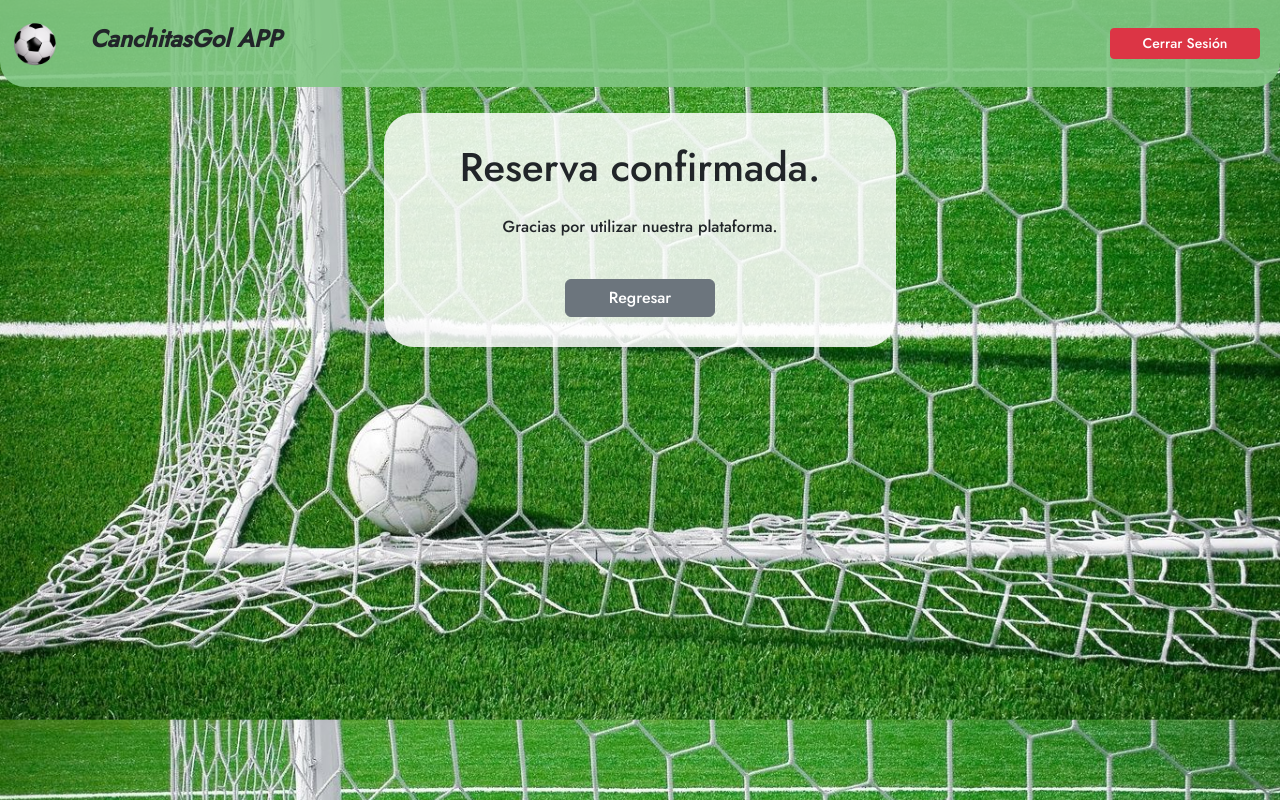
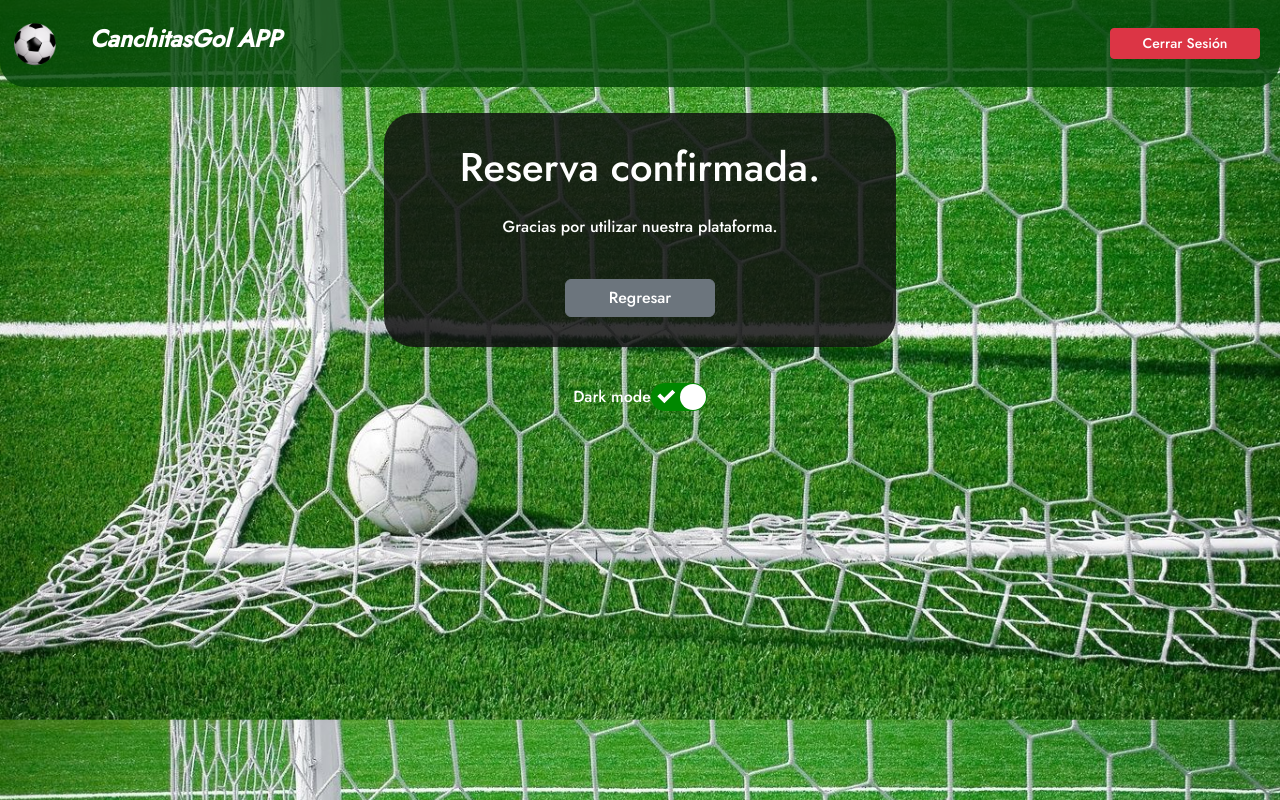
Before and after one commit to salinasariel/TUP-LC3TT-G13, a React (Create React App) app in the folder proyect-g13/: page /okreserve in a window 1280 px wide. Built offline with nearby package versions, Linux system fonts and the light colour scheme.

Commit message:
black and white switch

```diff
--- a/package.json
+++ b/package.json
@@ -1,5 +1,6 @@
 {
   "dependencies": {
+    "react-switch": "^7.0.0",
     "react-toastify": "^9.1.3"
   }
 }
--- a/proyect-g13/src/App.css
+++ b/proyect-g13/src/App.css
@@ -1,6 +1,20 @@
 .App {
   text-align: center;
 }
+#light{
+  color: dark;
+}
+#dark{
+  color: white;
+}
+.switch{
+  display: flex;
+  width: 100vw;
+  height: 100px;
+  justify-content: center;
+  align-items: center;
+}
+#light
 
 .App-logo {
   height: 40vmin;
@@ -14,16 +28,7 @@
 
 }
 
-.App-header {
-  background-color: #282c34;
-  min-height: 100vh;
-  display: flex;
-  flex-direction: column;
-  align-items: center;
-  justify-content: center;
-  font-size: calc(10px + 2vmin);
-  color: white;
-}
+
 
 .App-link {
   color: #61dafb;
@@ -37,3 +42,164 @@
     transform: rotate(360deg);
   }
 }
+
+/*login*/
+#dark .form{
+  flex-direction: column;
+  align-items: center;
+  gap: 1rem;
+  background-color: #001f02cf;
+  margin-left: 30%;
+  margin-right: 30%;
+  margin-top: 10%;
+  padding: 30px;
+  border-radius: 30px;
+}
+
+#light .form{
+  flex-direction: column;
+  align-items: center;
+  gap: 1rem;
+  background-color: #81c784cf;
+  margin-left: 30%;
+  margin-right: 30%;
+  margin-top: 10%;
+  padding: 30px;
+  border-radius: 30px;
+}
+.usuario_estilo{
+  margin-bottom: 5px;
+  font-style: oblique;
+}
+.login{
+  box-sizing: border-box;
+  padding: 0%;
+  margin: 0%;
+  }
+  .contrasenia{
+    margin-top: 5px;
+    font-style: oblique;
+  }
+  .register{
+    flex-direction: column;
+  align-self: flex-end;
+  padding-left: 7px;
+
+  }
+  .titelLog{
+    font-weight: bold;
+    font-style: oblique;
+  }
+
+
+  .mesageError{
+  background-color: #c78981;
+  display: flex;
+  justify-content: center;
+  flex-direction: column;
+  align-items: center;
+  gap: 1rem;
+  margin-left: 30%;
+  margin-right: 30%;
+  margin-top: 20px;
+  padding: 30px;
+  border-radius: 30px;
+  }
+  .scale-up-center{animation:scale-up-center 0.3s; } @keyframes scale-up-center{ 0%{transform:scale(.5)} 100%{transform:scale(1)} }
+
+  @media (max-width: 830px) {
+    .form{
+        margin-left: 5%;
+        margin-right: 5%;
+    }
+  }
+
+  /* menubar */
+#light .backcolor{
+    background-color: #81c784e5;
+    border-bottom-left-radius: 25px;
+    border-bottom-right-radius: 25px;
+}
+
+#dark .backcolor{
+  background-color: #014406cf;
+    border-bottom-left-radius: 25px;
+    border-bottom-right-radius: 25px;
+}
+.pad{
+    padding-left: 30px;
+}
+.high{
+    width: 60px;
+    padding-left: 10px;
+
+}
+.scale-up-vertical-top{animation:scale-up-vertical-top 0.4s linear} @keyframes scale-up-vertical-top{0%{transform:scaleY(.4);transform-origin:center top}100%{transform:scaleY(1);transform-origin:center top}}
+.nag{
+    display: flex;
+    justify-content: space-between;
+    align-items: center;
+}
+.exit{
+    width: 50px;
+    margin-left: 10px;
+
+}
+.padi{
+    margin: 20px;
+}
+
+/*reserve*/
+#light .backplate{
+  background-color: rgba(255, 255, 255, 0.848);
+  display: flex;
+  justify-content: center;
+  flex-direction: column;
+  align-items: center;
+  gap: 1rem;
+  margin-left: 30%;
+  margin-right: 30%;
+  margin-top: 2%;
+  padding: 30px;
+  border-radius: 30px;
+}
+#dark .backplate{
+  background-color: rgba(17, 17, 17, 0.848);
+  display: flex;
+  justify-content: center;
+  flex-direction: column;
+  align-items: center;
+  gap: 1rem;
+  margin-left: 30%;
+  margin-right: 30%;
+  margin-top: 2%;
+  padding: 30px;
+  border-radius: 30px;
+}
+
+@media (max-width: 830px) {
+  .backplate{
+      margin-left: 5%;
+      margin-right: 5%;
+  };
+
+
+}
+button{
+  min-width: 150px;
+}
+
+/*selectstadium*/
+#light .cube{
+  background-color: #81c784e5;
+  padding: 15px;
+  border-radius: 15px;
+  width: 280px;
+}
+
+#dark .cube{
+  background-color: #014406cf;
+  padding: 15px;
+  border-radius: 15px;
+  width: 280px;
+}
--- a/proyect-g13/src/App.js
+++ b/proyect-g13/src/App.js
@@ -1,12 +1,27 @@
+import { createContext, useState } from 'react';
 import './App.css';
 import AppRouter from './components/routes/AppRouter'
+import ReactSwitch from 'react-switch';
+export const ThemeContext = createContext(null)
 
 
 const App = () => {
+  const [theme, setTheme] = useState("dark")
+  const toggleTheme = () =>{
+    setTheme((curr)=>(curr === "light" ? "dark" : "light"))
+  }
+  return (
+    <ThemeContext.Provider value={{ theme, toggleTheme }}>
+      <div id={theme}>
+        <AppRouter/>
+        <div className='switch'>
+          <label>{theme === "light" ? "Light mode" : "Dark mode"}</label>
+          <ReactSwitch onChange={toggleTheme} checked={theme === "dark"}/>
+        </div>
+      </div>
+    </ThemeContext.Provider>
 
 
-  return (
-    <AppRouter/>
   );
 }
 
--- a/proyect-g13/src/components/Login/Login.css
+++ b/proyect-g13/src/components/Login/Login.css
@@ -1,4 +1,4 @@
-*{
+.login{
 box-sizing: border-box;
 padding: 0%;
 margin: 0%;
--- a/proyect-g13/src/components/Login/Login.js
+++ b/proyect-g13/src/components/Login/Login.js
@@ -82,9 +82,12 @@ const Login = () => {
       theme: "light",});
     }
   };
+  const goRegister =()=>{
+    navigate('/register')
+  }
 
   return (
-    <div>
+    <div className="login">
       <MenuBarLogin />
       <div className="form scale-up-center">
         <h1 class="titelLog">Iniciar sesión</h1>
@@ -100,7 +103,7 @@ const Login = () => {
           </div>
           <button class="btn btn-success justify-content-center mt-2 " type="submit">Iniciar sesión</button>
         </form>
-        <a  class="" href="/register">Registrarme.</a>
+        <button class="btn btn-secondary justify-content-center mt-3 " onClick={goRegister}>Registrarme</button>
       </div>
       <ToastContainer/>
     </div>
--- a/proyect-g13/src/components/routes/AppRouter.js
+++ b/proyect-g13/src/components/routes/AppRouter.js
@@ -2,6 +2,7 @@
 import { BrowserRouter ,Route, Routes } from 'react-router-dom'
 
 import Login from '../Login/Login'
+import NotFoundd from './NotFoundd'
 import HomePage from '../HomePage/HomePage'
 import SelectDay from '../SelectDay/SelectDay'
 import Register from '../Login/Register'
@@ -11,7 +12,6 @@ import OwnerPanel from '../OwnerPanel/OwnerPanel'
 import AdminPanel from '../AdminPanel/AdminPanel'
 
 const AppRouter = () => {
-
 
   return (
     <BrowserRouter>
--- a/proyect-g13/src/components/routes/NotFoundd.js
+++ b/proyect-g13/src/components/routes/NotFoundd.js
@@ -8,7 +8,7 @@ const NotFoundd = () => {
 
 
     const goBackHandler = () => {
-        navigation("/login");
+        navigation("/");
     };
 
     return (
--- a/proyect-g13/src/index.css
+++ b/proyect-g13/src/index.css
@@ -5,17 +5,17 @@ body {
   -webkit-font-smoothing: antialiased;
   -moz-osx-font-smoothing: grayscale;
 
-  background-image: url("../src/Img/background.jpg");
+   background-image: url("../src/Img/background.jpg");
   background-size: cover;
 
 }
 
-code {
+ code {
   font-family: source-code-pro, Menlo, Monaco, Consolas, 'Courier New',
     monospace;
 }
 
-@media (max-width: 830px) {
+ @media (max-width: 830px) {
   body{
     background-image: url("https://htmlcolorcodes.com/colors/light-green/");
     background-size: cover;
```
Also changed, not shown: proyect-g13/src/components/HomePage/HomePage.css (deleted), proyect-g13/src/components/Login/Register.jsx (line endings or trailing spaces), proyect-g13/src/components/SelectDay/SelectDay.css (deleted), 1 other file (tests, documents, lock files or other folders).
